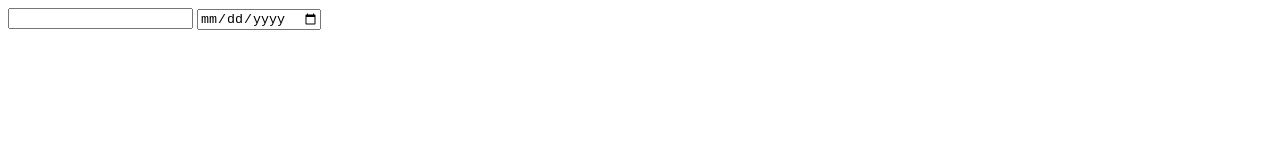
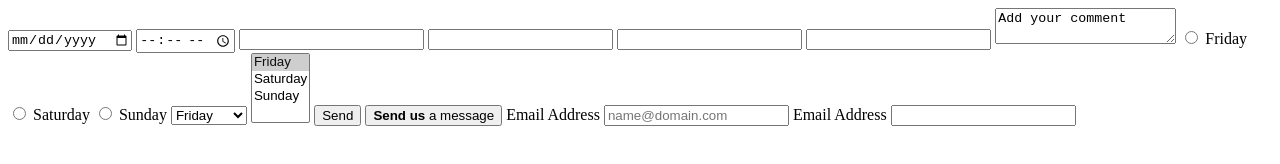
Before and after one commit to kanepa/html5-layouts, a plain HTML site: page forms.html in a window 1280 px wide. Drawn offline with Linux system fonts and the light colour scheme.

Commit message:
Examples update

```diff
--- a/forms.html
+++ b/forms.html
@@ -5,9 +5,42 @@
 	<title>Forms</title>
 </head>
 <body>
-<form action="#">
-	<input type="text" name="username">
-	<input type="date" date=>
+<form action="/login" method="post">
+	<input type="date" name="birthday">
+	<input type="time" name="game-time">
+	<input type="email" name="email-address">
+	<input type="url" name="website">
+	<input type="number" name"cost">
+	<input type="tel" name="phone-number">
+	<textarea name="comment">Add your comment</textarea>
+	<input type="radio" name="day" value="Friday"> Friday
+	<input type="radio" name="day" value="Saturday"> Saturday
+	<input type="radio" name="day" value="Sunday"> Sunday
+	<select name="day">
+		<option value="Friday" selected>Friday</option>
+		<option value="Saturday">Saturday</option>
+		<option value="Sunday">Sunday</option>
+	</select>
+	<select name"day" multiple>
+		<option value="Friday" selected>Friday</option>
+		<option value="Saturday"> Saturday</option>
+		<option value="Sunday">Sunday </option>
+		</select>
+	<input type="submit" name="submit" value="Send">
+	<button name="submit">
+	<strong>Send us</strong> a message
+		</button>
+	<input type="hidden" name="tracking-code" value"abc-123">
+	<label>
+		Email Address
+		<input type="email" name="email-address" placeholder="name@domain.com">
+	</label>
+	<label>
+		Email Address
+		<input type="email" name="email-address" required>
+	</label>
+
+
 </form>
 
 
```
Also changed, not shown: Challenge.html (+19 -13 lines).
